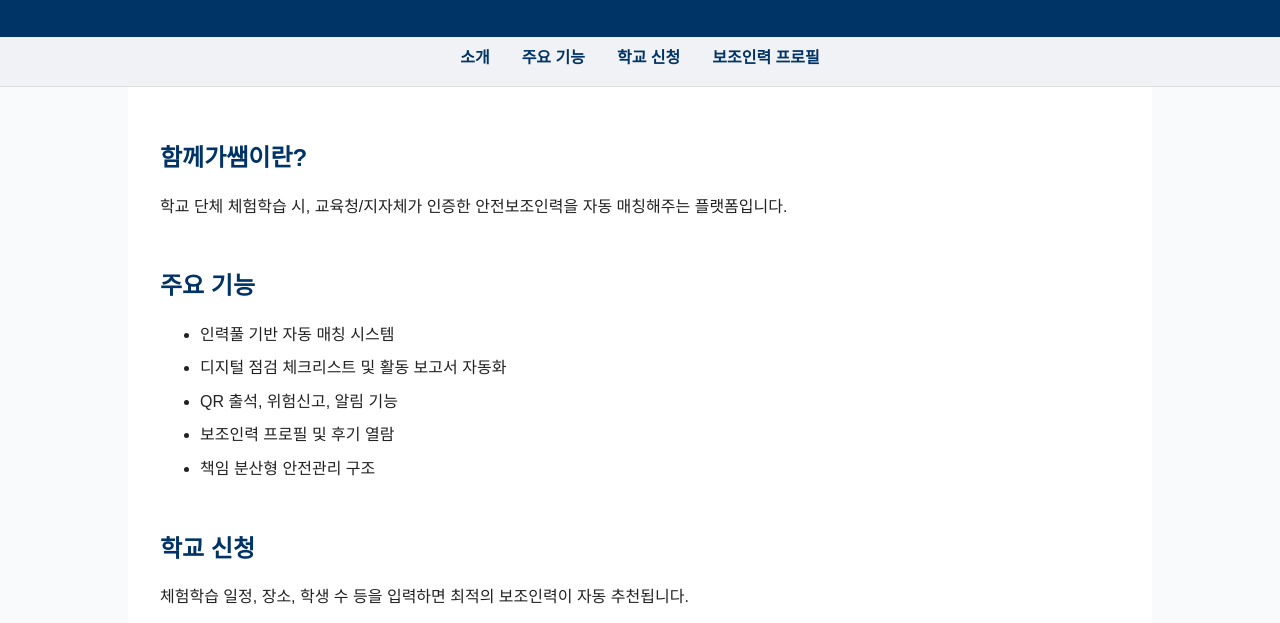
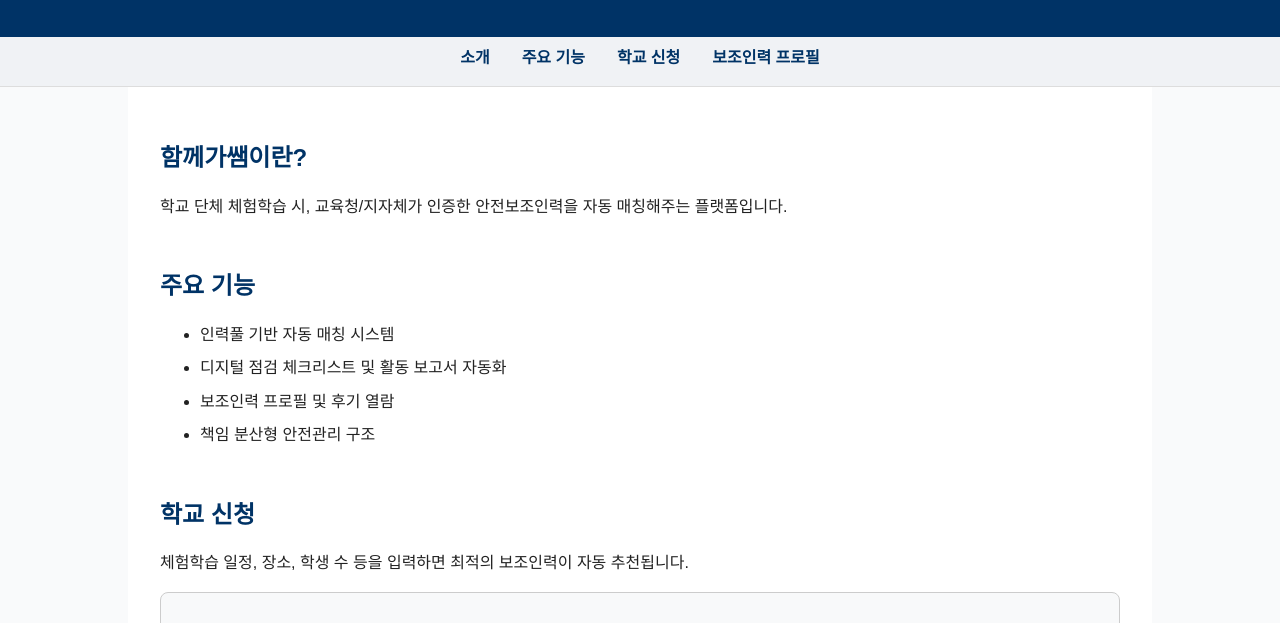
Before and after one commit to jingiru/togetherssam, a plain HTML site: page index.html in a window 1280 px wide. Shown: the part 120-743 px from the top of the page. Drawn offline with Linux system fonts and the light colour scheme.

Commit message:
Update index.html

```diff
--- a/index.html
+++ b/index.html
@@ -32,7 +32,6 @@
       <ul>
         <li>인력풀 기반 자동 매칭 시스템</li>
         <li>디지털 점검 체크리스트 및 활동 보고서 자동화</li>
-        <li>QR 출석, 위험신고, 알림 기능</li>
         <li>보조인력 프로필 및 후기 열람</li>
         <li>책임 분산형 안전관리 구조</li>
       </ul>
```
